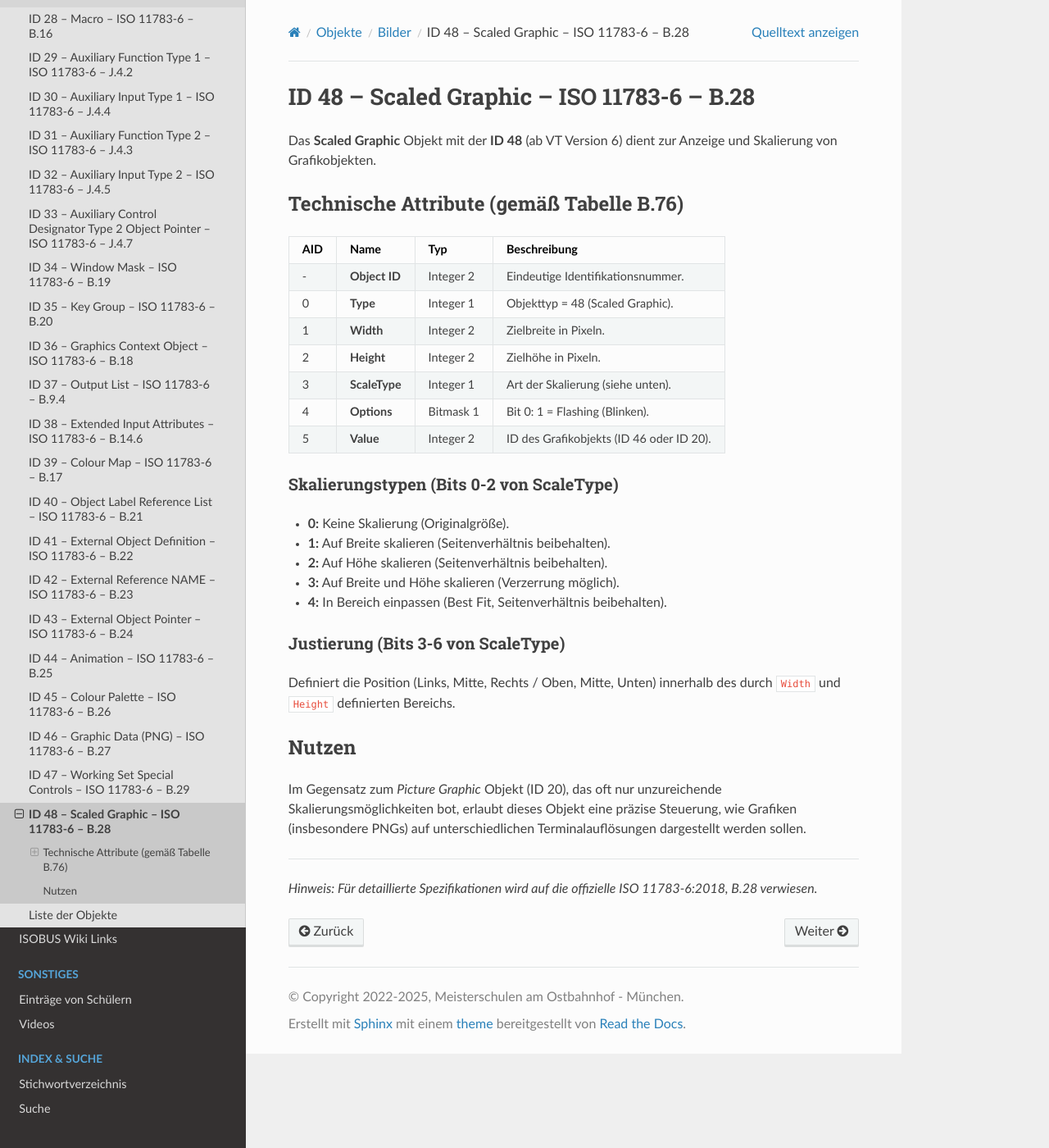
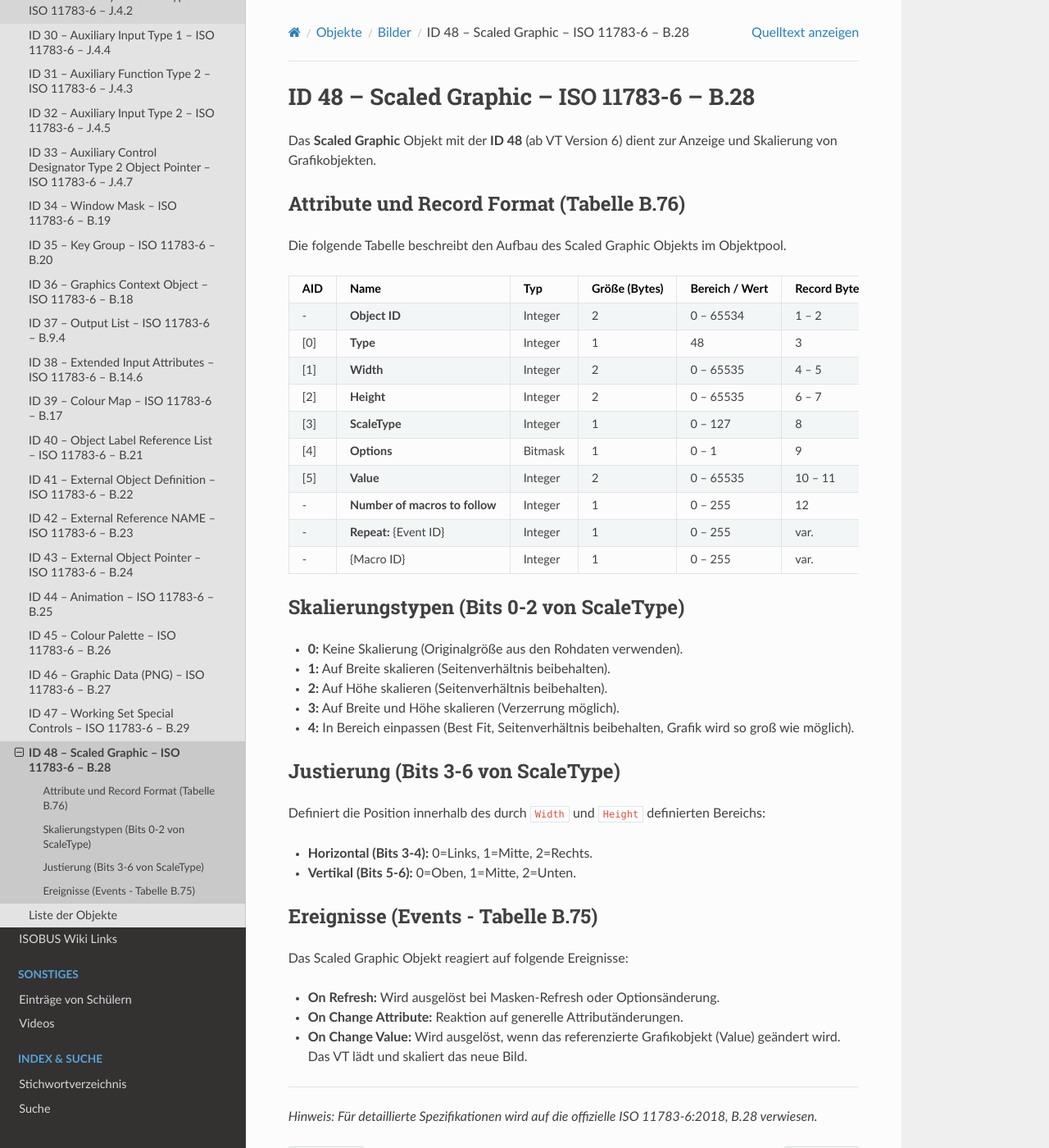
Before and after one commit to Meisterschulen-am-Ostbahnhof-Munchen/ISOBUS-VT-Objects-docs, a Sphinx documentation site: the page built from docs/isobus-objects/ID-48---Scaled-Graphic---ISO-11783-6---B.28.md, in a window 1280 px wide and 1400 px high. Shown: the whole window at 82% size. Built offline with Sphinx 7.4.7 and the Read the Docs theme 3.1.0, drawn with Linux system fonts in a browser that asks for light colours.

Commit message:
docs: update Scaled Graphic (ID 48) with accurate attribute table and record format from ISO 11783-6 Annex B.28

```diff
--- a/docs/isobus-objects/ID-48---Scaled-Graphic---ISO-11783-6---B.28.md
+++ b/docs/isobus-objects/ID-48---Scaled-Graphic---ISO-11783-6---B.28.md
@@ -5,30 +5,42 @@
 
 Das **Scaled Graphic** Objekt mit der **ID 48** (ab VT Version 6) dient zur Anzeige und Skalierung von Grafikobjekten.
 
-## Technische Attribute (gemäß Tabelle B.76)
+### Attribute und Record Format (Tabelle B.76)
 
-| AID | Name | Typ | Beschreibung |
-| :--- | :--- | :--- | :--- |
-| - | **Object ID** | Integer 2 | Eindeutige Identifikationsnummer. |
-| 0 | **Type** | Integer 1 | Objekttyp = 48 (Scaled Graphic). |
-| 1 | **Width** | Integer 2 | Zielbreite in Pixeln. |
-| 2 | **Height** | Integer 2 | Zielhöhe in Pixeln. |
-| 3 | **ScaleType** | Integer 1 | Art der Skalierung (siehe unten). |
-| 4 | **Options** | Bitmask 1 | Bit 0: 1 = Flashing (Blinken). |
-| 5 | **Value** | Integer 2 | ID des Grafikobjekts (ID 46 oder ID 20). |
+Die folgende Tabelle beschreibt den Aufbau des Scaled Graphic Objekts im Objektpool.
+
+| AID | Name | Typ | Größe (Bytes) | Bereich / Wert | Record Byte | Beschreibung |
+| :--- | :--- | :--- | :--- | :--- | :--- | :--- |
+| - | **Object ID** | Integer | 2 | 0 – 65534 | 1 – 2 | Eindeutige ID im Objektpool. |
+| [0] | **Type** | Integer | 1 | 48 | 3 | Objekttyp = Scaled Graphic. |
+| [1] | **Width** | Integer | 2 | 0 – 65535 | 4 – 5 | Zielbreite in Pixeln. |
+| [2] | **Height** | Integer | 2 | 0 – 65535 | 6 – 7 | Zielhöhe in Pixeln. |
+| [3] | **ScaleType** | Integer | 1 | 0 – 127 | 8 | Skalierungsmodus und Justierung (siehe unten). |
+| [4] | **Options** | Bitmask | 1 | 0 – 1 | 9 | Bit 0: Flashing (0=Normal, 1=Blinkend). |
+| [5] | **Value** | Integer | 2 | 0 – 65535 | 10 – 11 | Objekt-ID des anzuzeigenden Grafikobjekts (Graphic Data ID 46 oder Picture Graphic ID 20) oder Pointer. |
+| - | **Number of macros to follow** | Integer | 1 | 0 – 255 | 12 | Anzahl der folgenden Makro-Referenzen. |
+| - | **Repeat:** {Event ID} | Integer | 1 | 0 – 255 | var. | Event ID, die das Makro auslöst. |
+| - | {Macro ID} | Integer | 1 | 0 – 255 | var. | Makro ID des auszuführenden Makros. |
 
 ### Skalierungstypen (Bits 0-2 von ScaleType)
-*   **0:** Keine Skalierung (Originalgröße).
+*   **0:** Keine Skalierung (Originalgröße aus den Rohdaten verwenden).
 *   **1:** Auf Breite skalieren (Seitenverhältnis beibehalten).
 *   **2:** Auf Höhe skalieren (Seitenverhältnis beibehalten).
 *   **3:** Auf Breite und Höhe skalieren (Verzerrung möglich).
-*   **4:** In Bereich einpassen (Best Fit, Seitenverhältnis beibehalten).
+*   **4:** In Bereich einpassen (Best Fit, Seitenverhältnis beibehalten, Grafik wird so groß wie möglich).
 
 ### Justierung (Bits 3-6 von ScaleType)
-Definiert die Position (Links, Mitte, Rechts / Oben, Mitte, Unten) innerhalb des durch `Width` und `Height` definierten Bereichs.
+Definiert die Position innerhalb des durch `Width` und `Height` definierten Bereichs:
+*   **Horizontal (Bits 3-4):** 0=Links, 1=Mitte, 2=Rechts.
+*   **Vertikal (Bits 5-6):** 0=Oben, 1=Mitte, 2=Unten.
 
-## Nutzen
-Im Gegensatz zum *Picture Graphic* Objekt (ID 20), das oft nur unzureichende Skalierungsmöglichkeiten bot, erlaubt dieses Objekt eine präzise Steuerung, wie Grafiken (insbesondere PNGs) auf unterschiedlichen Terminalauflösungen dargestellt werden sollen.
+## Ereignisse (Events - Tabelle B.75)
+
+Das Scaled Graphic Objekt reagiert auf folgende Ereignisse:
+
+*   **On Refresh:** Wird ausgelöst bei Masken-Refresh oder Optionsänderung.
+*   **On Change Attribute:** Reaktion auf generelle Attributänderungen.
+*   **On Change Value:** Wird ausgelöst, wenn das referenzierte Grafikobjekt (Value) geändert wird. Das VT lädt und skaliert das neue Bild.
 
 ----
 *Hinweis: Für detaillierte Spezifikationen wird auf die offizielle ISO 11783-6:2018, B.28 verwiesen.*
```
